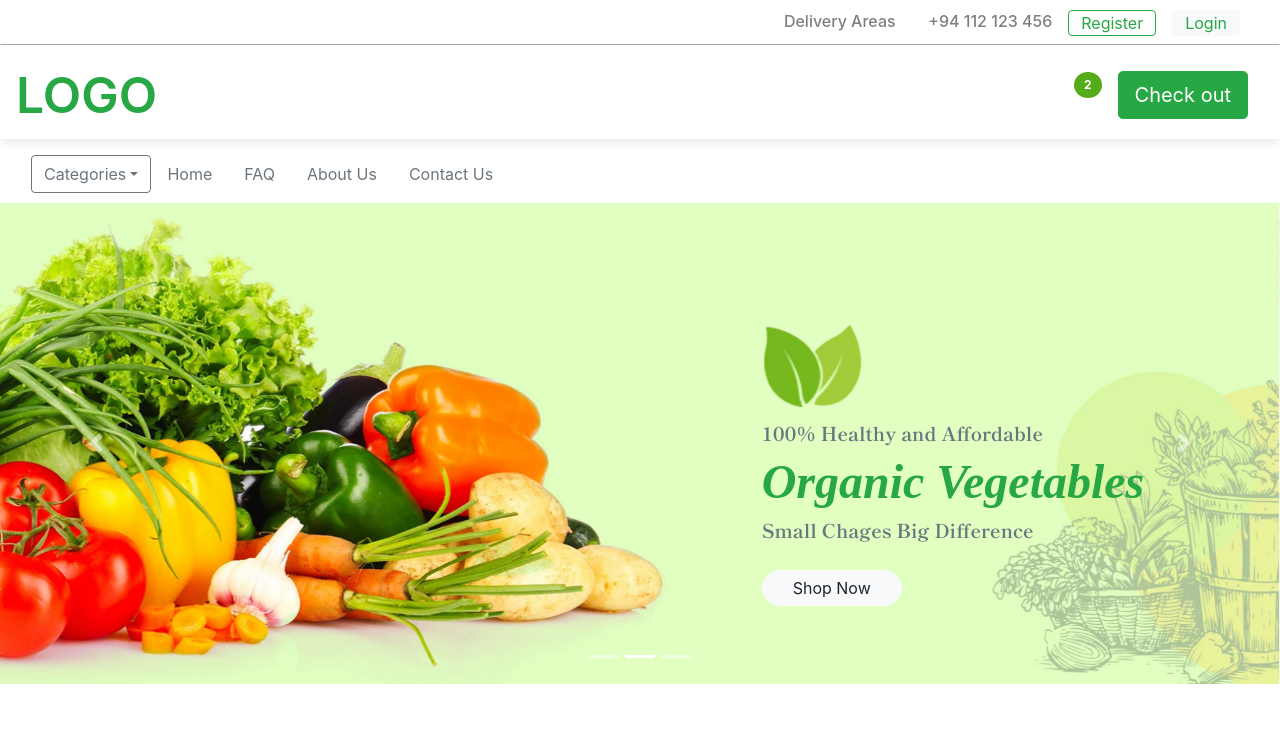
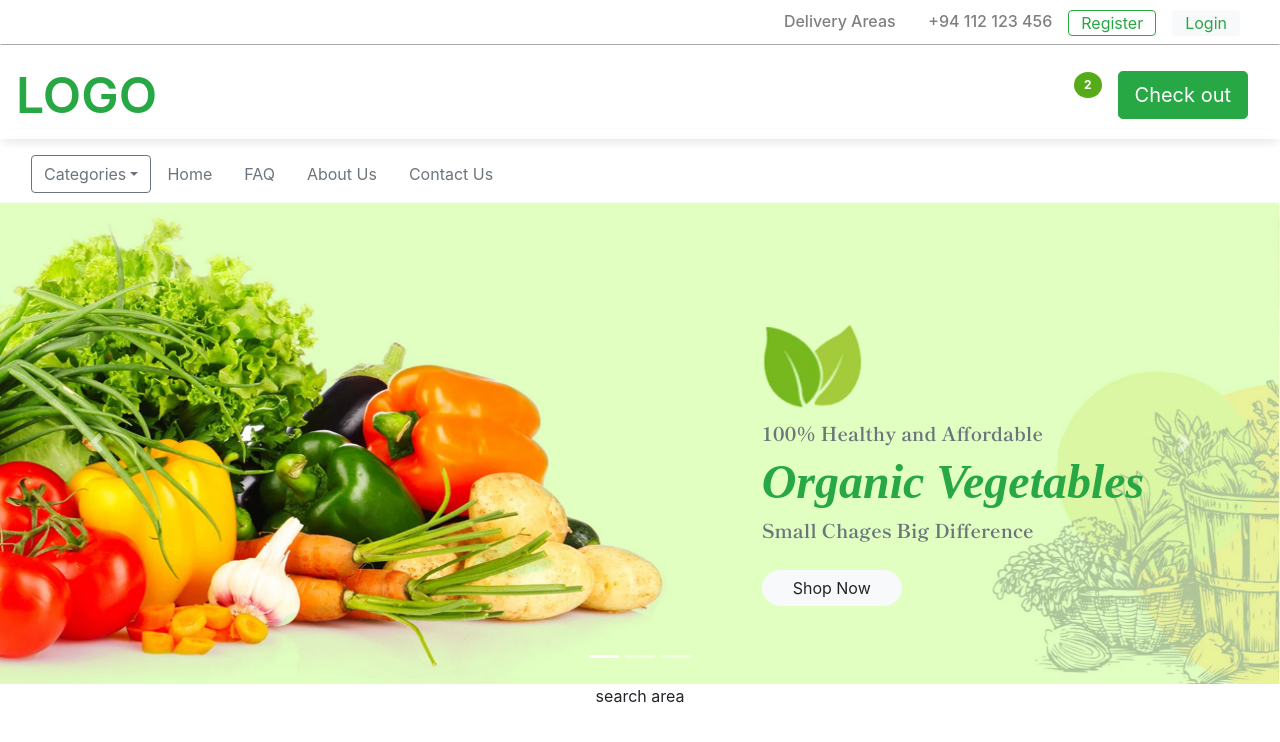
Before and after one commit to JeewanthaLahiru/online-grocery-app-with-react, a React (Create React App) app in the folder shopping-cart/: page / in a window 1280 px wide. Shown: the top 742 px of the page. Built offline with nearby package versions, Linux system fonts and the light colour scheme; a web font is replaced by a local one.

Commit message:
created searchArea component and import to the client app

```diff
--- a/shopping-cart/src/ClientApp.tsx
+++ b/shopping-cart/src/ClientApp.tsx
@@ -2,12 +2,14 @@ import React from 'react';
 import {Container} from "react-bootstrap";
 import HeaderArea from "./components/homePage/headerArea/HeaderArea";
 import BannerArea from "./components/homePage/bannerArea/BannerArea";
+import SearchArea from "./components/homePage/searchArea/SearchArea";
 
 const ClientApp:React.FC = () => {
     return(
         <Container fluid={true} className="m-0 p-0" >
             <HeaderArea/>
             <BannerArea/>
+            <SearchArea/>
         </Container>
     )
 }
--- a/shopping-cart/src/components/homePage/bannerArea/BannerArea.tsx
+++ b/shopping-cart/src/components/homePage/bannerArea/BannerArea.tsx
@@ -7,15 +7,15 @@ const BannerArea:React.FC = () => {
     return (
         <Container fluid={true} className="banner-area m-0 p-0" >
             <Carousel>
-                <Carousel.Item interval={4000}>
+                <Carousel.Item interval={6000}>
                     <BannerImage/>
                     <BannerContent/>
                 </Carousel.Item>
-                <Carousel.Item interval={4000}>
+                <Carousel.Item interval={6000}>
                     <BannerImage/>
                     <BannerContent/>
                 </Carousel.Item>
-                <Carousel.Item interval={4000}>
+                <Carousel.Item interval={6000}>
                     <BannerImage/>
                     <BannerContent/>
                 </Carousel.Item>
--- /dev/null
+++ b/shopping-cart/src/components/homePage/searchArea/SearchArea.tsx
@@ -0,0 +1,9 @@
+import React from 'react';
+
+const SearchArea:React.FC = () => {
+    return(
+        <div>search area</div>
+    )
+}
+
+export default SearchArea;
```
